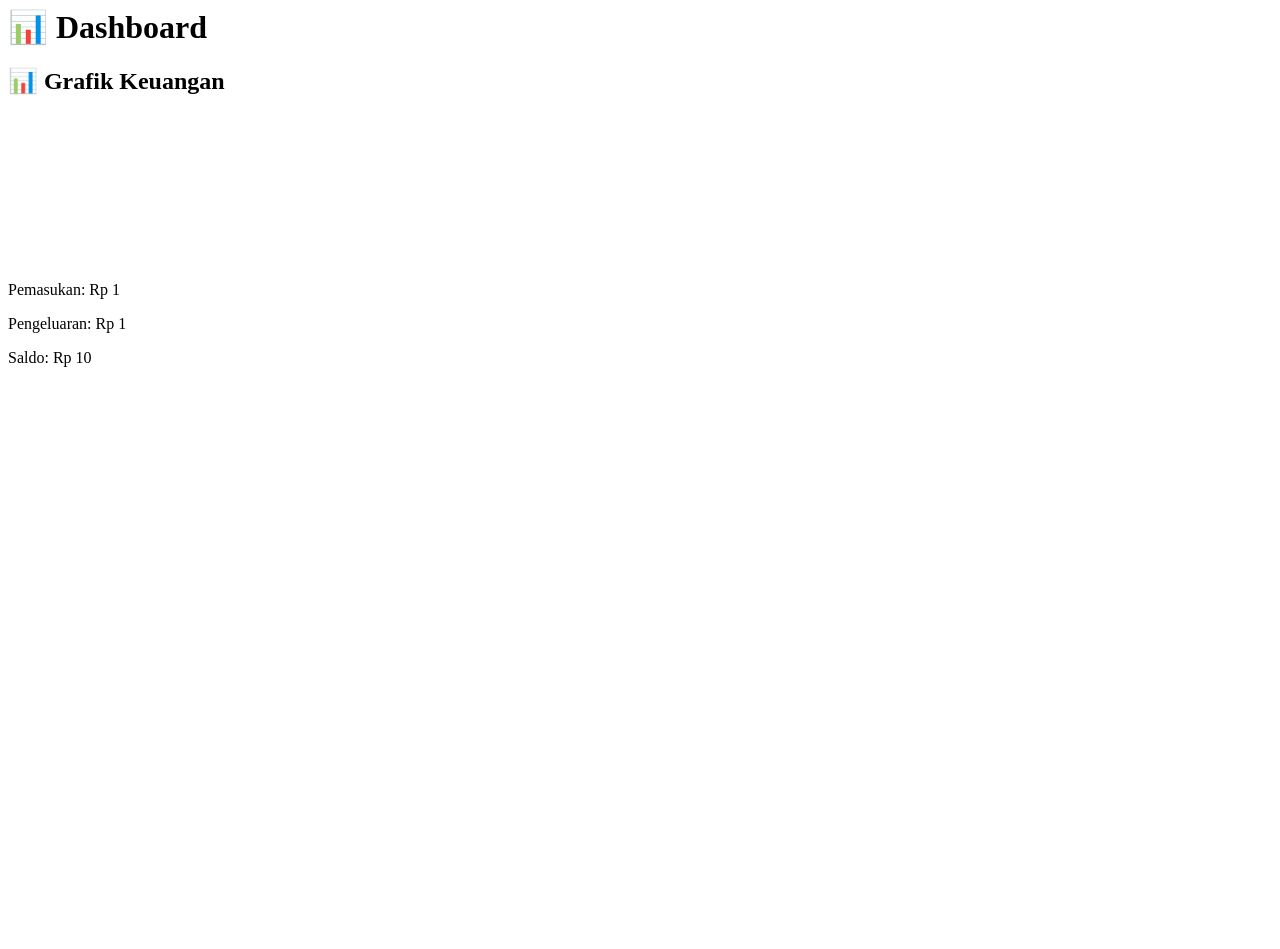
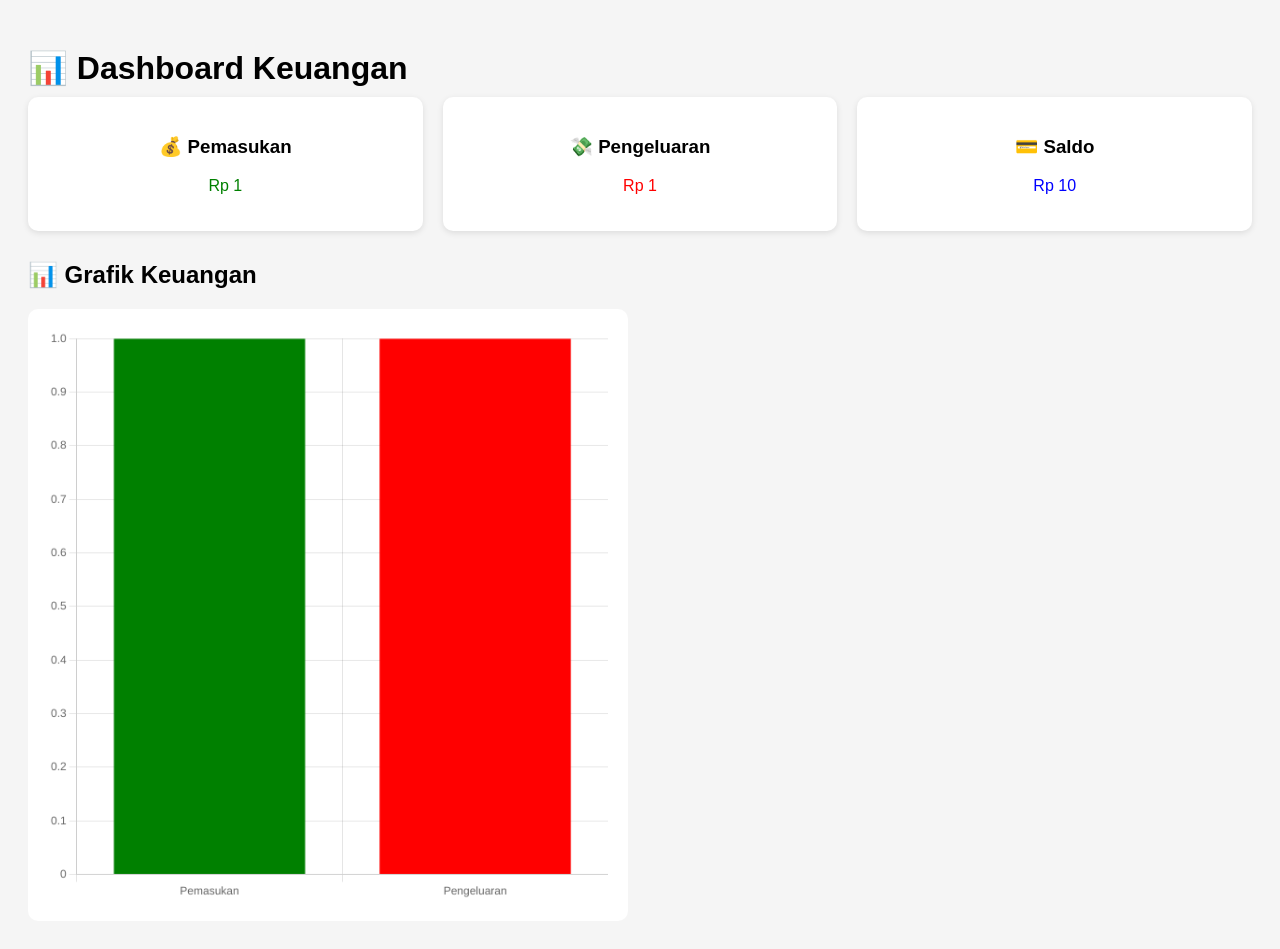
Before and after one commit to hardi1xxx/finance_bot, a Python web app: template app/templates/index.html in a window 1280 px wide. Before the commit the page ends 367 px from the top, so only its background shows below. Run offline with Jinja, Linux system fonts and the light colour scheme; the template is opened without the code that fills it: most values are stand-ins (such as "Sample title", 1, 10 or a date in 2020); a map, chart or similar area stays blank.

Commit message:
update versi 2.2 add grafik_rev1

```diff
--- a/app/templates/index.html
+++ b/app/templates/index.html
@@ -1,20 +1,87 @@
+<!DOCTYPE html>
+<html lang="id">
+<head>
+    <meta charset="UTF-8">
+    <title>Dashboard Keuangan</title>
+
+    <!-- Chart.js -->
     <script src="https://cdn.jsdelivr.net/npm/chart.js"></script>
 
-<h1>📊 Dashboard</h1>
+    <style>
+        body {
+            font-family: Arial, sans-serif;
+            padding: 20px;
+            background: #f5f5f5;
+        }
+
+        h1 {
+            margin-bottom: 10px;
+        }
+
+        .card-container {
+            display: flex;
+            gap: 20px;
+            margin-bottom: 30px;
+        }
+
+        .card {
+            background: white;
+            padding: 20px;
+            border-radius: 10px;
+            flex: 1;
+            box-shadow: 0 2px 6px rgba(0,0,0,0.1);
+            text-align: center;
+        }
+
+        .income { color: green; }
+        .expense { color: red; }
+        .balance { color: blue; }
+
+        canvas {
+            background: white;
+            padding: 20px;
+            border-radius: 10px;
+            max-width: 600px;
+        }
+    </style>
+</head>
+
+<body>
+
+    <h1>📊 Dashboard Keuangan</h1>
+
+    <!-- 🔥 SUMMARY -->
+    <div class="card-container">
+        <div class="card">
+            <h3>💰 Pemasukan</h3>
+            <p class="income">
+                Rp {{ "{:,.0f}".format(summary.total_income) }}
+            </p>
+        </div>
+
+        <div class="card">
+            <h3>💸 Pengeluaran</h3>
+            <p class="expense">
+                Rp {{ "{:,.0f}".format(summary.total_expense) }}
+            </p>
+        </div>
+
+        <div class="card">
+            <h3>💳 Saldo</h3>
+            <p class="balance">
+                Rp {{ "{:,.0f}".format(summary.balance) }}
+            </p>
+        </div>
+    </div>
+
+    <!-- 📊 CHART -->
     <h2>📊 Grafik Keuangan</h2>
     <canvas id="financeChart"></canvas>
-<p>Pemasukan: Rp {{ "{:,.0f}".format(summary.total_income) }}</p>
-<p>Pengeluaran: Rp {{ "{:,.0f}".format(summary.total_expense) }}</p>
-<p>Saldo: Rp {{ "{:,.0f}".format(summary.balance) }}</p>
 
     <script>
-const data = JSON.parse('{{ transactions | safe }}');
+        const income = {{ summary.total_income | default(0) }};
+        const expense = {{ summary.total_expense | default(0) }};
 
-// pisahin data
-const income = {{ summary.total_income }};
-const expense = {{ summary.total_expense }};
-
-// buat chart
         const ctx = document.getElementById('financeChart');
 
         new Chart(ctx, {
@@ -23,8 +90,20 @@ new Chart(ctx, {
                 labels: ['Pemasukan', 'Pengeluaran'],
                 datasets: [{
                     label: 'Total',
-            data: [income, expense]
+                    data: [income, expense],
+                    backgroundColor: ['green', 'red']
                 }]
+            },
+            options: {
+                responsive: true,
+                plugins: {
+                    legend: {
+                        display: false
+                    }
+                }
             }
         });
     </script>
+
+</body>
+</html>
```
Lines whose indentation alone changed are shown as unchanged.
